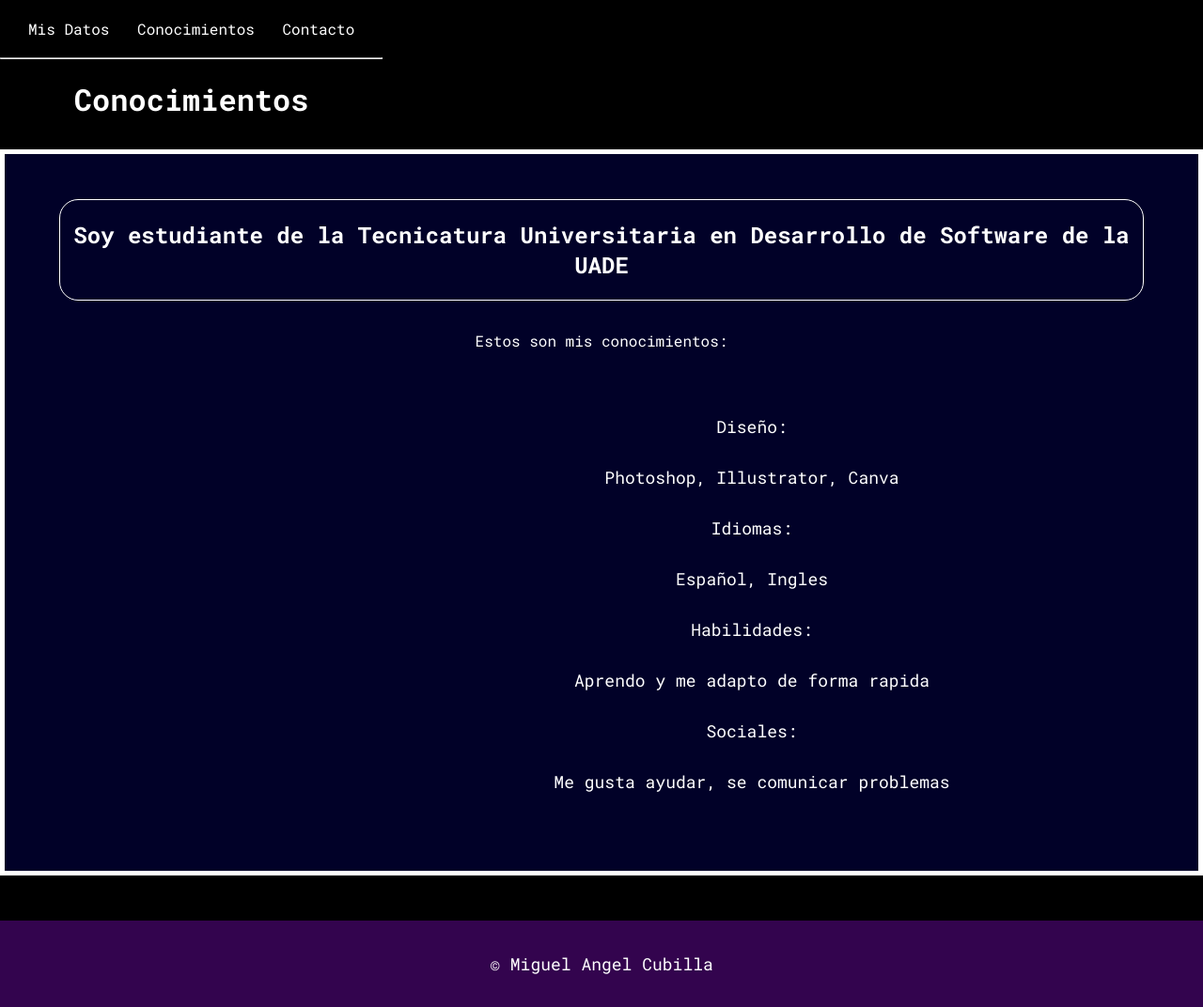
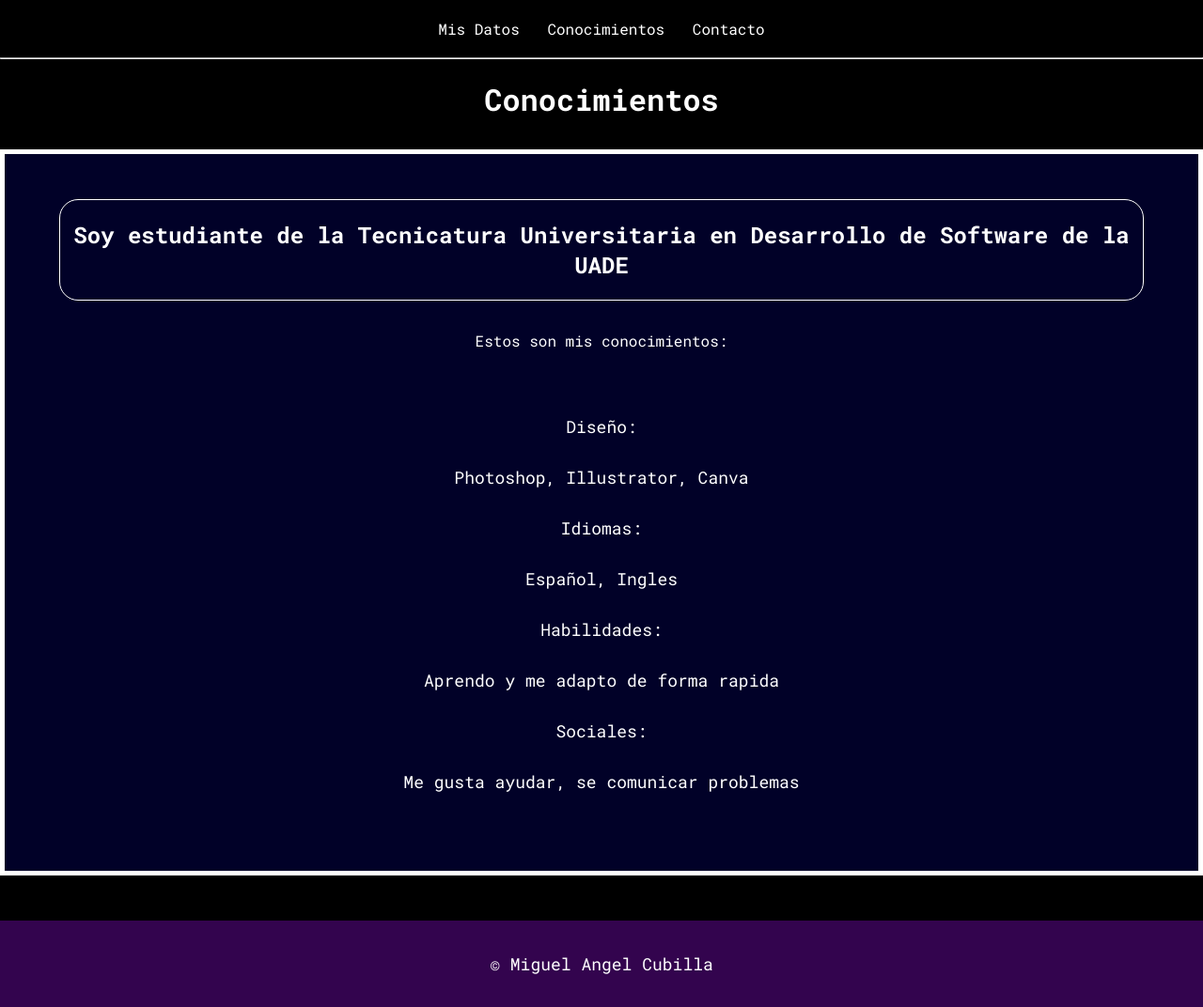
Before and after one commit to angelcubi/angel-cubilla-cv, a plain HTML site: page conocimientos.html in a window 1280 px wide. Shown: the whole page at 94% size. Drawn offline with Linux system fonts and the light colour scheme.

Commit message:
Update style.css

```diff
--- a/css/style.css
+++ b/css/style.css
@@ -17,6 +17,7 @@ body {
 header {
     color: white;
     text-align: center;
+    width: 100%;
 }
 
 h1 {
@@ -58,6 +59,7 @@ main{
     border: 5px solid;
     padding: 3rem;
     margin-top: 0rem;
+    width: 100%;
 }
 
 .datos {
@@ -88,7 +90,6 @@ main{
     line-height: 300%;
     margin-bottom: 0%;
     text-align: left;
-    margin-left: 20rem;
     padding-top: 1rem;
     text-align: center;
     display: block;
```
